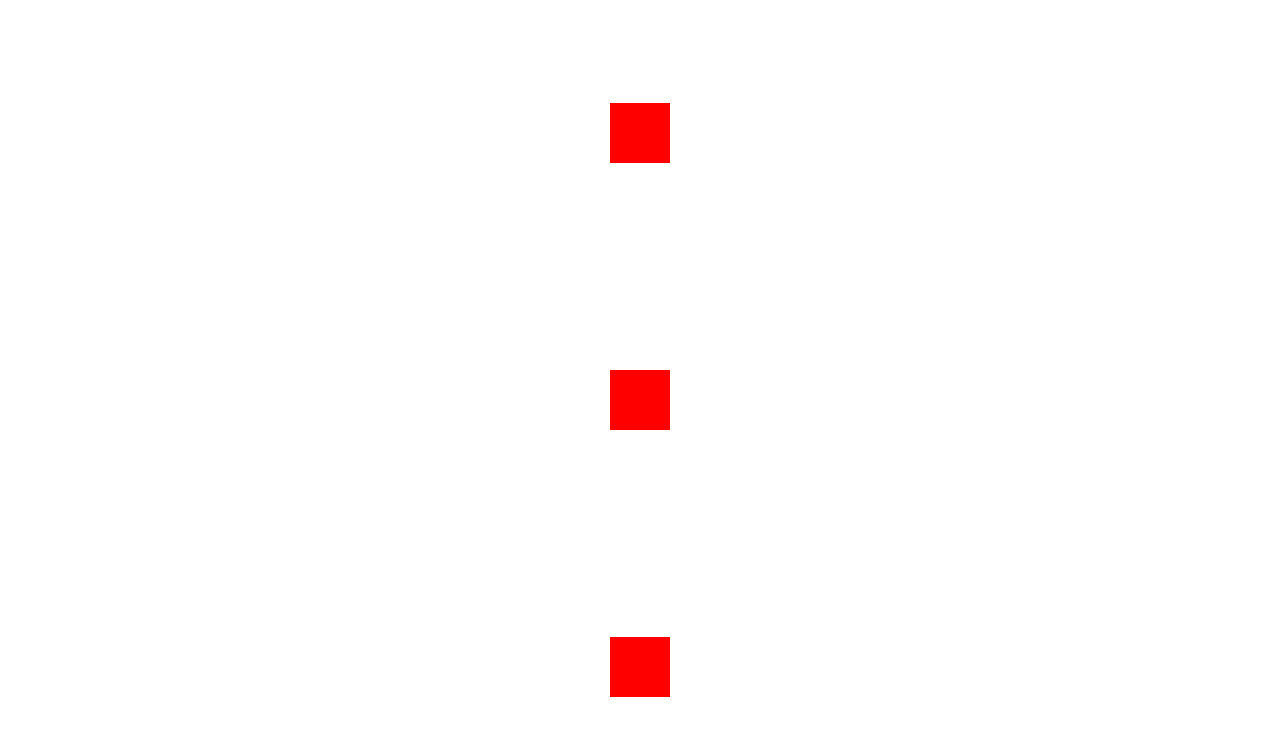
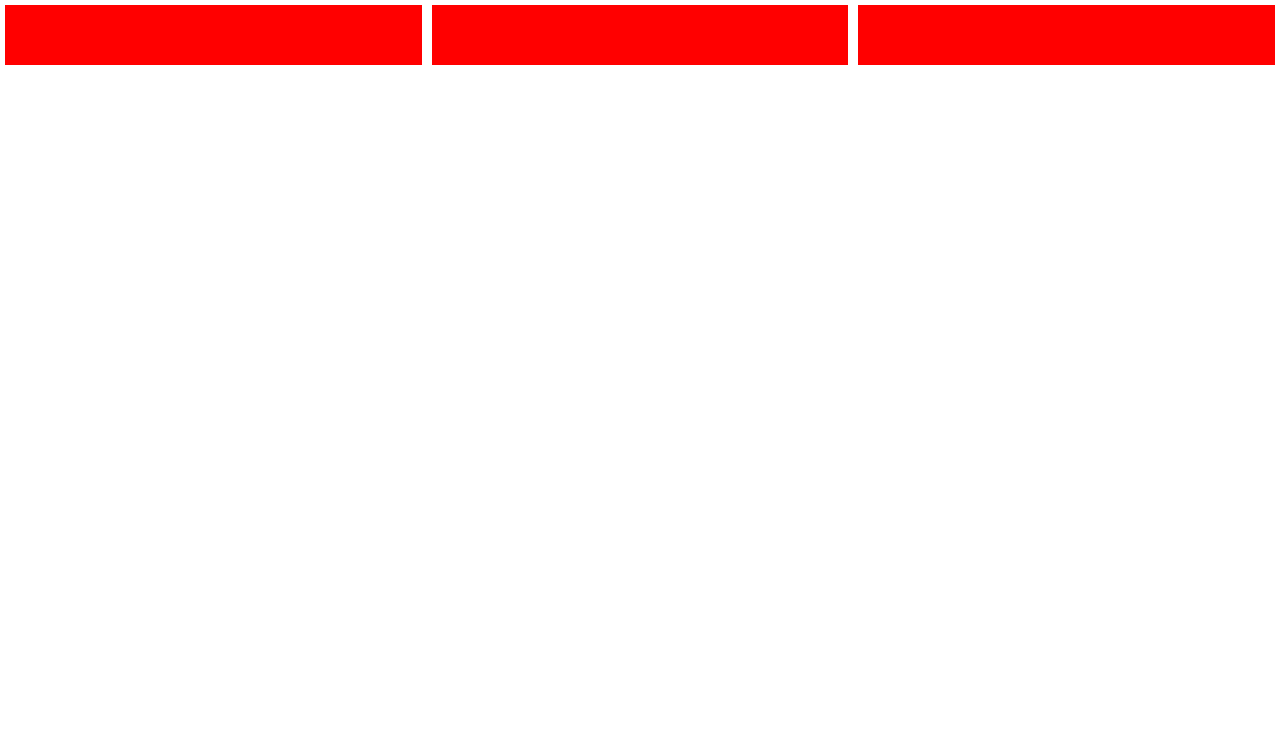
Before and after one commit to arenac/twitter-ui, a plain HTML site: page index.html in a window 1280 px wide. Drawn offline with Linux system fonts and the light colour scheme.

Commit message:
appling flex in each container

```diff
--- a/styles.css
+++ b/styles.css
@@ -7,15 +7,15 @@ body,
 
 #app {
   display: flex;
-  flex-direction: column;
 
-  align-items: center;
-  justify-content: space-around;
 }
 
 .box {
-  width: 60px;
+  width: 300px;
   height: 60px;
   background: #f00;
   margin: 5px;
+  /* flex-grow: 1; */
+  /* flex-shrink: 0; */
+  flex: 1;
 }
```
